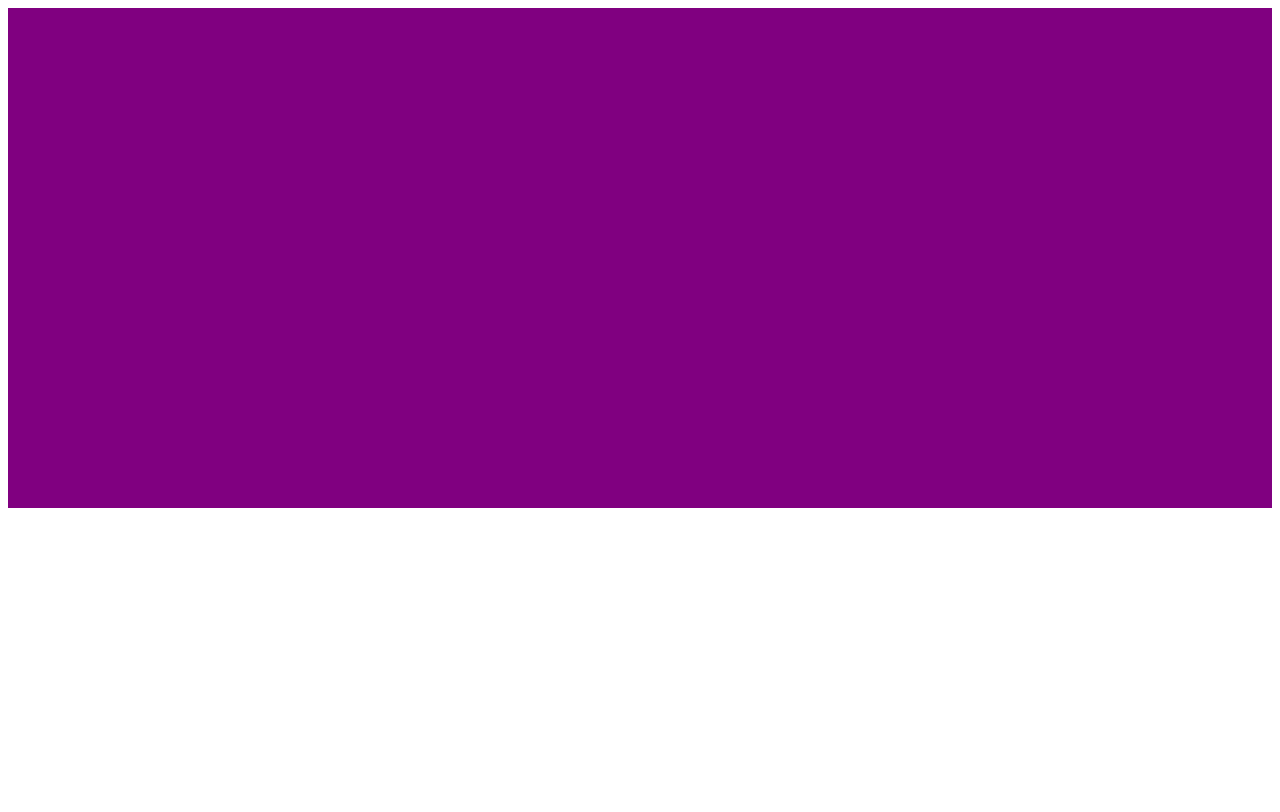
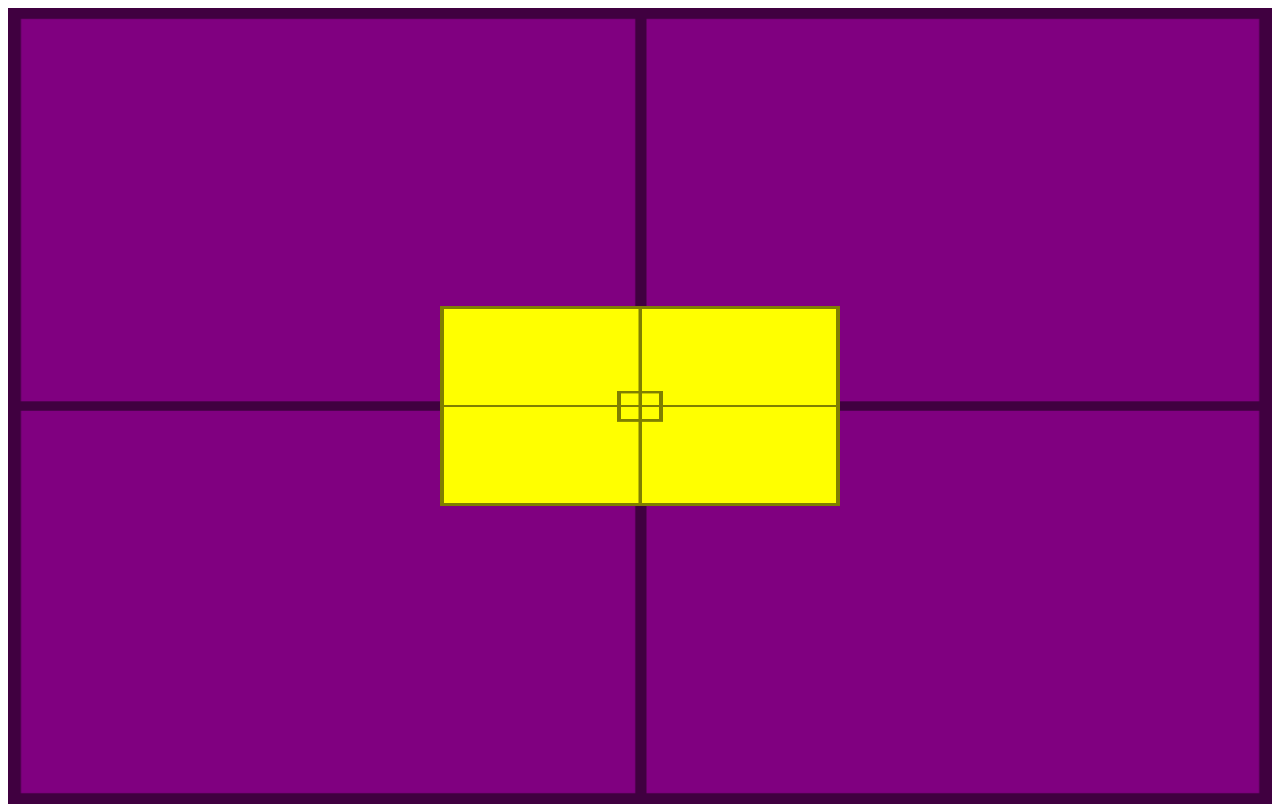
Before and after one commit to andremamani/html-css, a plain HTML site: page exercicios/ex022/fundo007.html in a window 1280 px wide. Drawn offline with Linux system fonts and the light colour scheme.

Commit message:
atualizando ex022 fundo007

```diff
--- a/exercicios/ex022/fundo007.html
+++ b/exercicios/ex022/fundo007.html
@@ -6,12 +6,26 @@
     <title>Alinhamento Vertical</title>
     <style>
         #container{
-            height: 500px;
+            background-image: url('imagens/target001.png');
+            background-size: 100% 100%;
+            position: relative;
+            height: 97vh;
+            padding: 10px;
             background-color: purple;
         }
 
         #conteudo{
+            background-image: url('imagens/target001.png');
+            background-size: 100% 100%;
+            position: absolute;
             height: 200px;
+            width: 400px;
+            background-color: yellow;
+
+            left: 50%;
+            top: 50%;
+
+            transform: translate(-50%, -50%);
         }
     </style>
 </head>
```
